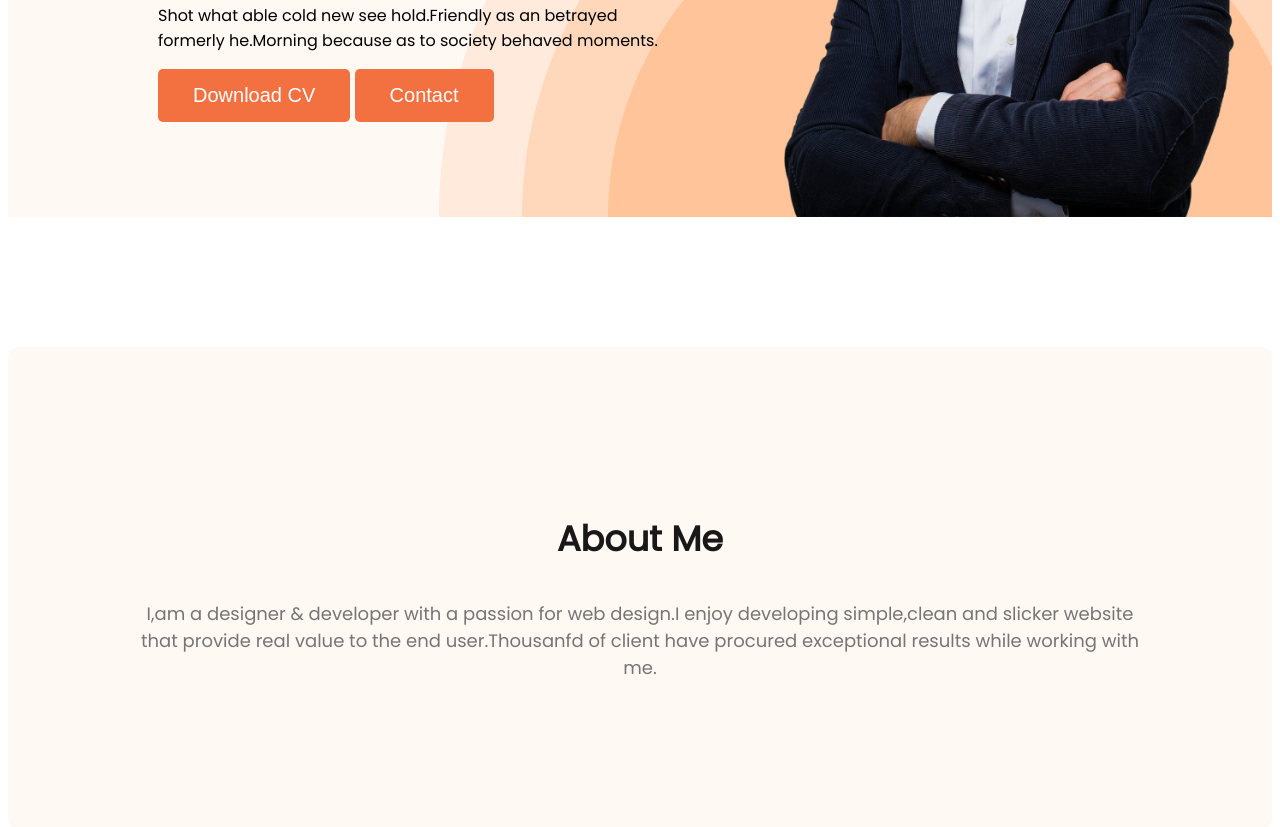
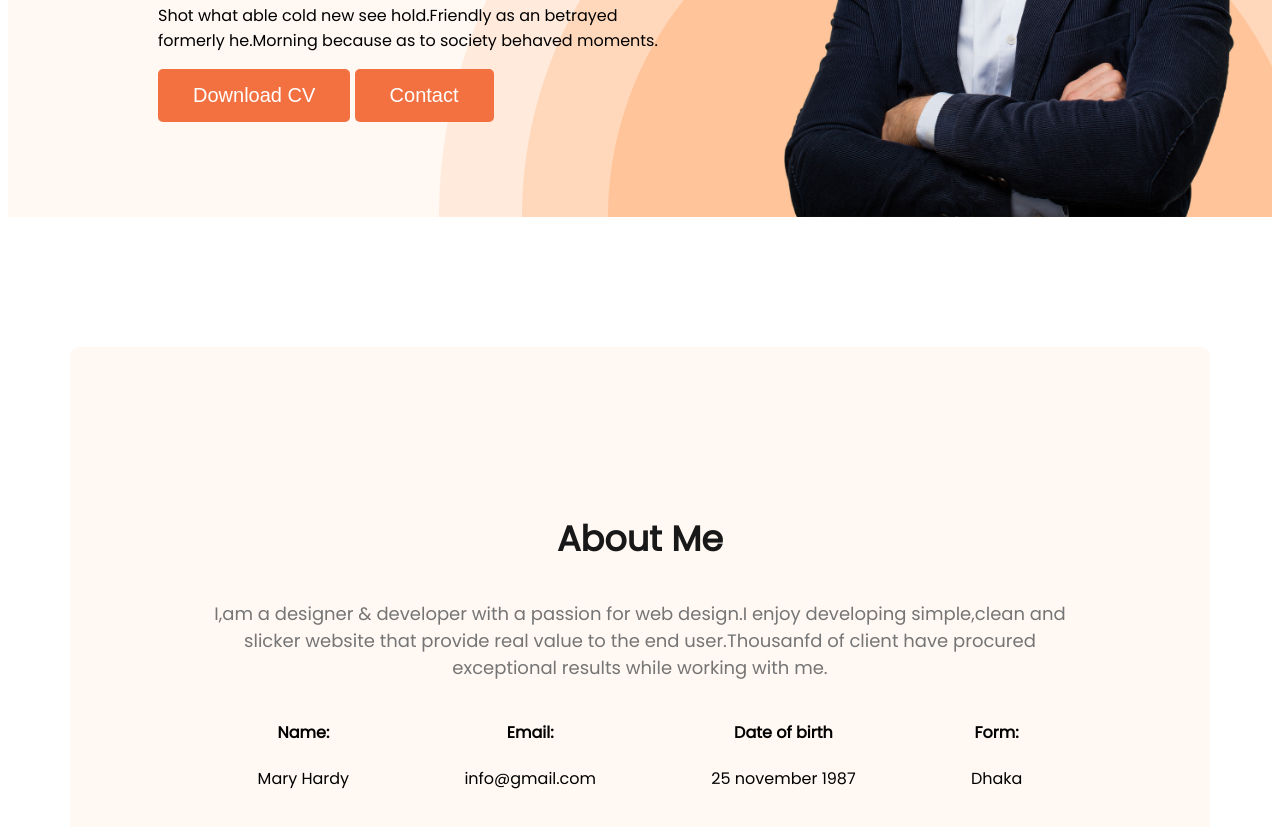
Before and after one commit to tanjima12/portfolio-web, a plain HTML site: page index.html in a window 1280 px wide. Shown: the part 558-1385 px from the top of the page. Drawn offline with Linux system fonts and the light colour scheme.

Commit message:
about info added

```diff
--- a/index.html
+++ b/index.html
@@ -36,6 +36,24 @@
         <section class="about">
             <h3 class="section-tittle">About Me</h3>
             <p class="section-description">I,am a designer & developer with a passion for web design.I enjoy developing simple,clean and slicker website that provide real value to the end user.Thousanfd of client have procured exceptional results while working with me.</p>
+            <div class="abbout-info-container">
+                <div class="about-info">
+                    <h4 class="info-tittle">Name:</h4>
+                    <p class="info-description">Mary Hardy</p>
+                </div>
+                <div class="about-info">
+                    <h4 class="info-tittle">Email:</h4>
+                    <p class="info-description">info@gmail.com</p>
+                </div>
+                <div class="about-info">
+                    <h4 class="info-tittle">Date of birth</h4>
+                    <p class="info-description">25 november 1987</p>
+                </div>
+                <div class="about-info">
+                    <h4 class="info-tittle">Form:</h4>
+                    <p class="info-description">Dhaka</p>
+                </div>
+            </div>
         </section>
 
     </main>
--- a/styles/portfolio.css
+++ b/styles/portfolio.css
@@ -91,3 +91,14 @@
     text-align:center;
     font-size:18px;
 }
+main{
+    max-width: 1140px;
+    margin:0px auto;
+}
+.abbout-info-container{
+    display:flex;
+    justify-content: space-around;
+}
+.about-info{
+    text-align: center;
+}
```
